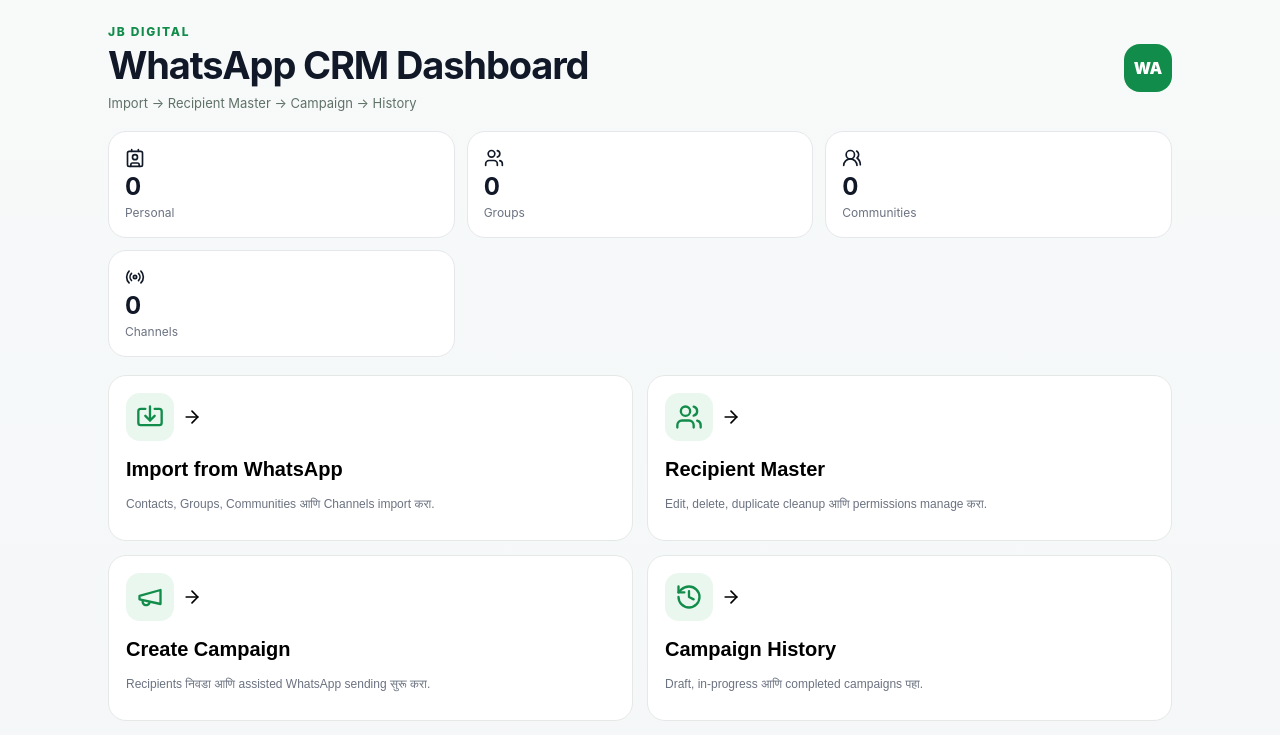
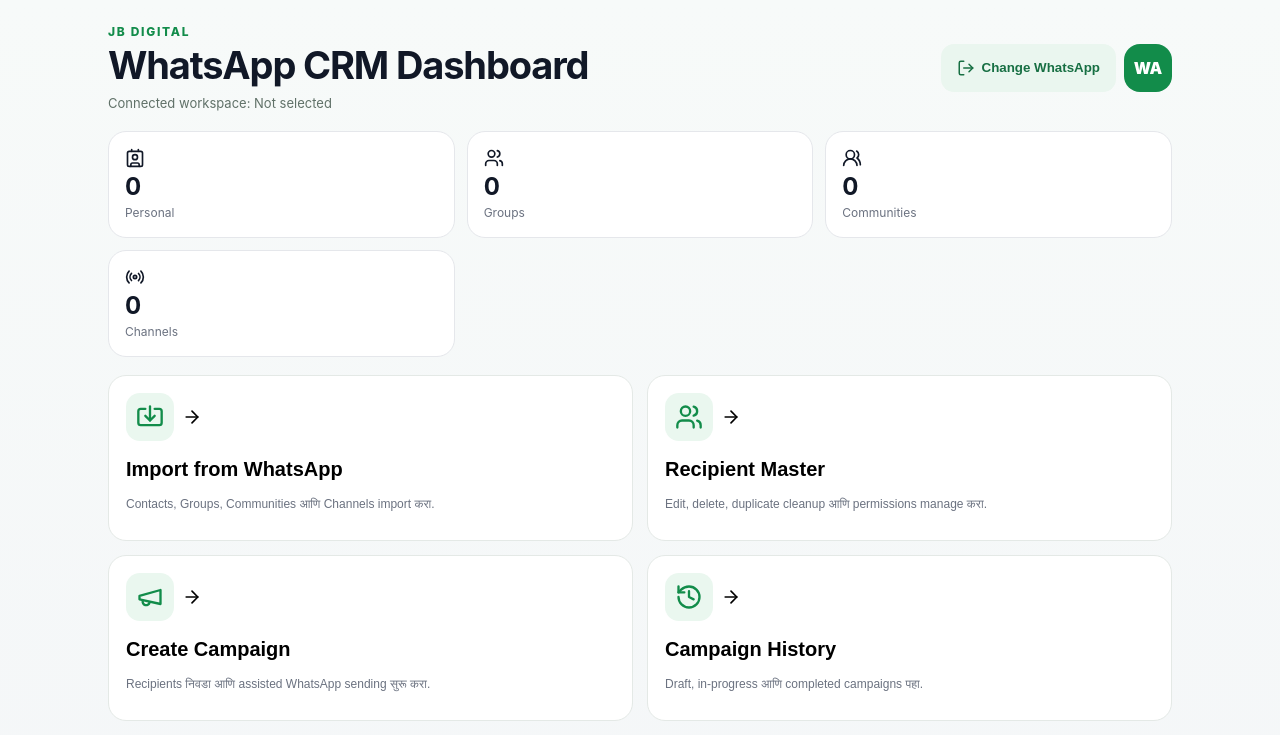
Before and after one commit to jbevents2020-tech/whatsapp-marketing-crm, a Next.js app: page /dashboard in a window 1280 px wide. Shown: the top 735 px of the page. Built offline with nearby package versions, Linux system fonts and the light colour scheme.

Commit message:
Add change WhatsApp account control to dashboard

```diff
--- a/app/dashboard/page.tsx
+++ b/app/dashboard/page.tsx
@@ -1,19 +1,28 @@
 'use client'
 
 import { useEffect, useState } from 'react'
-import { ArrowRight, Contact, History, Import, Megaphone, Radio, Users, UsersRound } from 'lucide-react'
+import { ArrowRight, Contact, History, Import, LogOut, Megaphone, Radio, Users, UsersRound } from 'lucide-react'
 
 type RecipientType='personal'|'group'|'community'|'channel'
 type Recipient={id:string,name:string,type:RecipientType,canSend:boolean}
 type CampaignHistory={id:string,title:string,status?:string,selectedIds?:string[],doneIds?:string[]}
 
+type Source='WhatsApp'|'WhatsApp Business'
+
 export default function Dashboard(){
  const [recipients,setRecipients]=useState<Recipient[]>([])
  const [history,setHistory]=useState<CampaignHistory[]>([])
+ const [source,setSource]=useState<Source|'Not selected'>('Not selected')
  useEffect(()=>{
   setRecipients(JSON.parse(localStorage.getItem('jb-recipients')||'[]'))
   setHistory(JSON.parse(localStorage.getItem('jb-campaign-history')||'[]'))
+  setSource((localStorage.getItem('jb-wa-source') as Source)||'Not selected')
  },[])
+ function changeAccount(){
+  localStorage.removeItem('jb-wa-source')
+  document.cookie='jb-wa-connected=; Path=/; Max-Age=0; SameSite=Lax'
+  location.href='/connect'
+ }
  const personal=recipients.filter(r=>r.type==='personal').length
  const groups=recipients.filter(r=>r.type==='group').length
  const communities=recipients.filter(r=>r.type==='community').length
@@ -27,7 +36,7 @@ export default function Dashboard(){
   {title:'Campaign History',desc:'Draft, in-progress आणि completed campaigns पहा.',href:'/campaign#history',icon:<History size={28}/>},
  ]
  return <main className="shell">
-  <header className="topbar"><div><div className="eyebrow">JB DIGITAL</div><h1>WhatsApp CRM Dashboard</h1><div className="source-line">Import → Recipient Master → Campaign → History</div></div><div className="wa-dot">WA</div></header>
+  <header className="topbar"><div><div className="eyebrow">JB DIGITAL</div><h1>WhatsApp CRM Dashboard</h1><div className="source-line">Connected workspace: {source}</div></div><div className="toolbar-actions"><button className="secondary" onClick={changeAccount}><LogOut size={18}/> Change WhatsApp</button><div className="wa-dot">WA</div></div></header>
   <section className="stats">
    <Stat icon={<Contact size={20}/>} label="Personal" value={personal}/>
    <Stat icon={<Users size={20}/>} label="Groups" value={groups}/>
```
